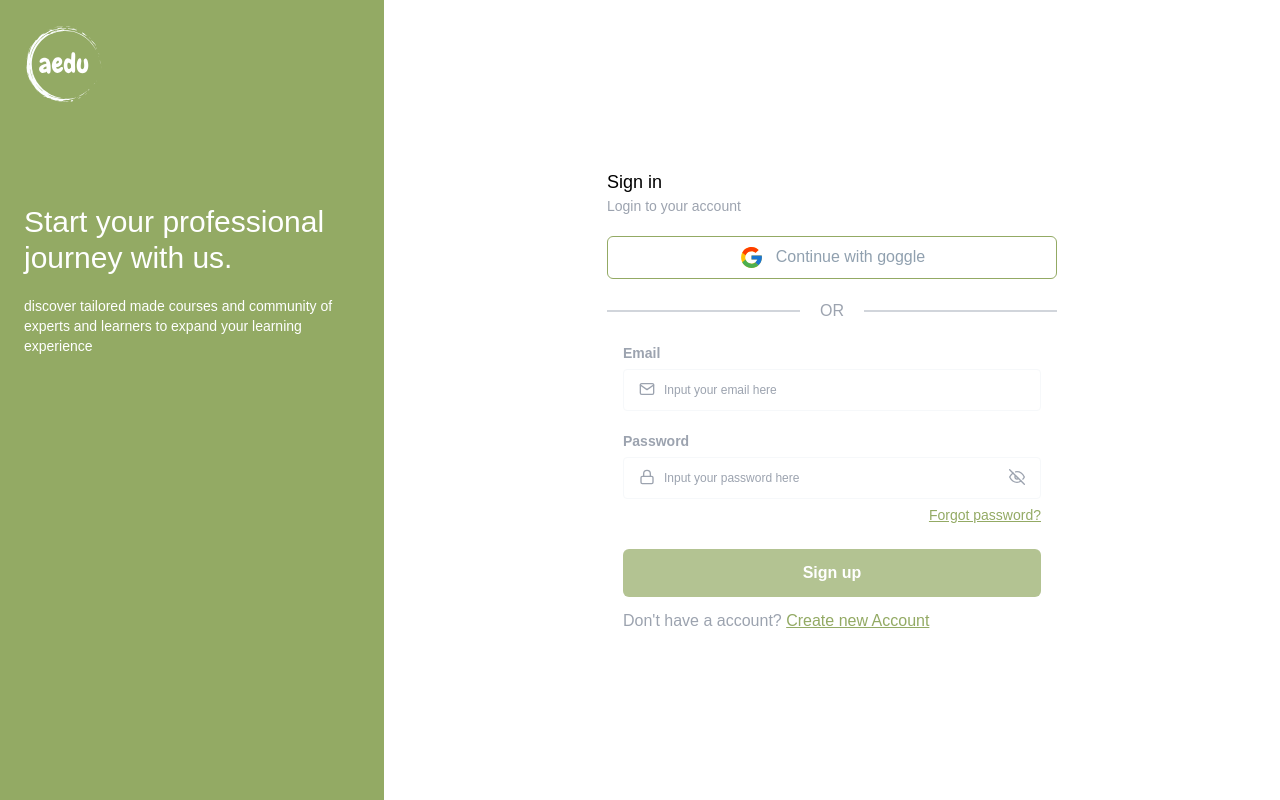
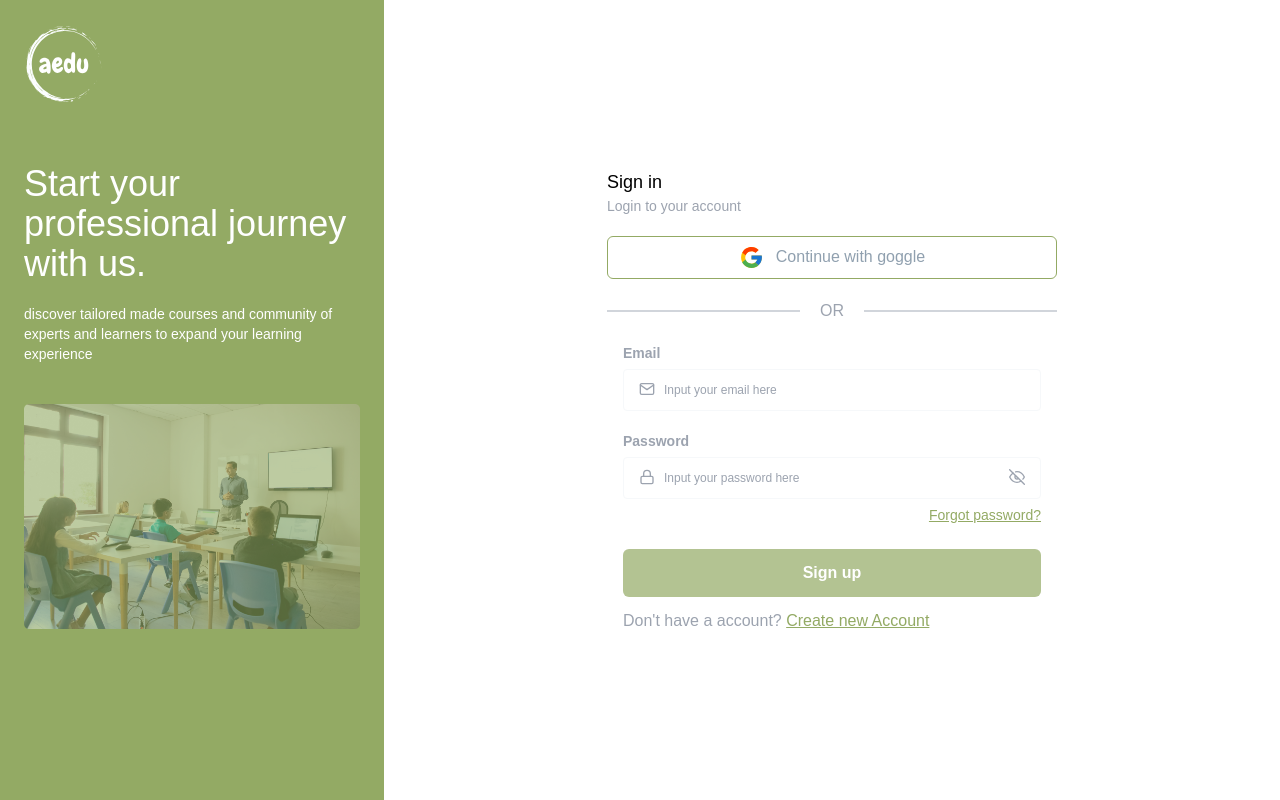
Before and after one commit to AmienulRana/aeduweb, a Next.js app: page / in a window 1280 px wide. Built offline with nearby package versions, Linux system fonts and the light colour scheme.

Commit message:
add image in sidebar layout

```diff
--- a/src/components/layout/auth.tsx
+++ b/src/components/layout/auth.tsx
@@ -22,12 +22,23 @@ export default function AuthLayout({
           width={80}
           height={80}
         />
-        <div className="translate-y-[100px]">
-          <h1 className="text-3xl">Start your professional journey with us.</h1>
+        <div className="mt-[60px] mb-10">
+          <h1 className="text-4xl">Start your professional journey with us.</h1>
           <p className="text-sm mt-5">
             discover tailored made courses and community of experts and learners
             to expand your learning experience
           </p>
+        </div>
+
+        <div className="relative">
+          <Image
+            src="/highlight.png"
+            height={215}
+            width={215}
+            alt="highlight"
+            style={{ width: "100%" }}
+          />
+          <span className="block absolute opacity-60 top-0 left-0 w-full h-full bg-primary" />
         </div>
       </div>
       <div className="flex-1 flex justify-center items-center">
```
Also changed, not shown: public/highlight.png (added).
